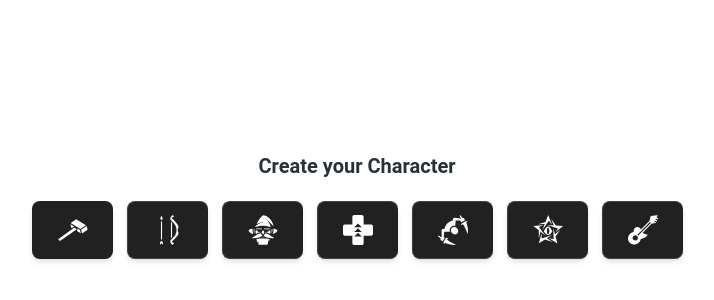
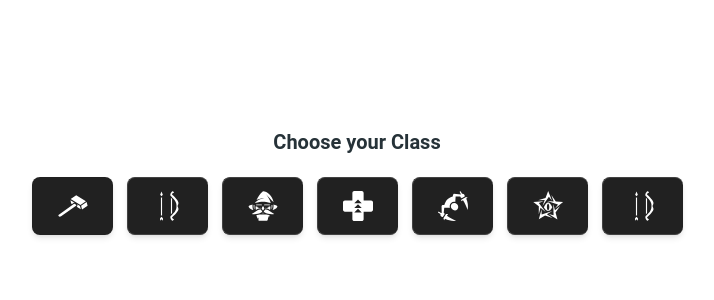
Before and after one commit to carlos-jmh/gpt-quest, a React (Vite) app in the folder gpt-quest-web/: page /character in a window 1280 px wide. Shown: the part 218-518 px from the top of the page, without its empty margins (283-997 px from the left). Built offline with nearby package versions, Linux system fonts and the light colour scheme.

Commit message:
added color to character selection

```diff
--- a/gpt-quest-web/src/pages/CharacterCreation.jsx
+++ b/gpt-quest-web/src/pages/CharacterCreation.jsx
@@ -1,4 +1,5 @@
-import {Button, ButtonGroup, Card, CardBody, Typography} from "@material-tailwind/react";
+import React, { useState } from 'react';
+
 import {
     Gi3DHammer,
     GiBowArrow,
@@ -8,26 +9,102 @@ import {
     GiWizardFace,
 } from "react-icons/gi";
 
+import {Button, ButtonGroup, Card, CardBody, Typography} from "@material-tailwind/react";
 
 function CharacterCreation() {
+    const [hoveredButton, setHoveredButton] = useState(null);
+
+    const handleButtonHover = (color) => {
+        setHoveredButton(color);
+    };
+
     return (
-        <Card className="w-full max-w-screen-md p-4 shadow-none">
-            <CardBody>
-                <Typography variant="h5" color="blue-gray" className="mb-5">
-                    Create your Character
-                </Typography>
-                <ButtonGroup className="gap-3.5 justify-center mb-4">
-                    <Button className="rounded-lg"><Gi3DHammer color={"white"} style={{ fontSize: '2rem' }}/></Button>
-                    <Button className="rounded-lg"><GiBowArrow color={"white"} style={{ fontSize: '2rem' }}/></Button>
-                    <Button className="rounded-lg"><GiWizardFace color={"white"} style={{ fontSize: '2rem' }}/></Button>
-                    <Button className="rounded-lg"><GiHealthIncrease color={"white"} style={{ fontSize: '2rem' }}/></Button>
-                    <Button className="rounded-lg"><GiRogue color={"white"} style={{ fontSize: '2rem' }}/></Button>
-                    <Button className="rounded-lg"><GiCursedStar color={"white"} style={{ fontSize: '2rem' }}/></Button>
-                    <Button className="rounded-lg"><GiGuitar color={"white"} style={{ fontSize: '2rem' }}/></Button>
-                </ButtonGroup>
-            </CardBody>
+        <Card className="w-full max-w-screen-md p-4 shadow-none" style={{ backgroundColor: "white" }}>
+            <Typography variant="h5" color="blue-gray" className="mb-5">
+                Choose your Class
+            </Typography>
+            <ButtonGroup className="gap-3.5 justify-center mb-4">
+                <Button
+                    className="rounded-lg"
+                    onMouseEnter={() => handleButtonHover('red')}
+                    onMouseLeave={() => handleButtonHover(null)}
+                    style={{
+                        backgroundColor: hoveredButton === 'red' ? 'red' : '',
+                        transition: 'background-color 0.3s',
+                    }}
+                >
+                    <Gi3DHammer color={"white"} style={{ fontSize: '2rem' }} />
+                </Button>
+                <Button
+                    className="rounded-lg"
+                    onMouseEnter={() => handleButtonHover('orange')}
+                    onMouseLeave={() => handleButtonHover(null)}
+                    style={{
+                        backgroundColor: hoveredButton === 'orange' ? 'orange' : '',
+                        transition: 'background-color 0.3s',
+                    }}
+                >
+                    <GiBowArrow color={"white"} style={{ fontSize: '2rem' }} />
+                </Button>
+                <Button
+                    className="rounded-lg"
+                    onMouseEnter={() => handleButtonHover('green')}
+                    onMouseLeave={() => handleButtonHover(null)}
+                    style={{
+                        backgroundColor: hoveredButton === 'green' ? 'green' : '',
+                        transition: 'background-color 0.3s',
+                    }}
+                >
+                    <GiWizardFace color={"white"} style={{ fontSize: '2rem' }} />
+                </Button>
+                <Button
+                    className="rounded-lg"
+                    onMouseEnter={() => handleButtonHover('yellow')}
+                    onMouseLeave={() => handleButtonHover(null)}
+                    style={{
+                        backgroundColor: hoveredButton === 'yellow' ? 'yellow' : '',
+                        transition: 'background-color 0.3s',
+                    }}
+                >
+                    <GiHealthIncrease color={"white"} style={{ fontSize: '2rem' }} />
+                </Button>
+                <Button
+                    className="rounded-lg"
+                    onMouseEnter={() => handleButtonHover('blue')}
+                    onMouseLeave={() => handleButtonHover(null)}
+                    style={{
+                        backgroundColor: hoveredButton === 'blue' ? 'blue' : '',
+                        transition: 'background-color 0.3s',
+                    }}
+                >
+                    <GiRogue color={"white"} style={{ fontSize: '2rem' }} />
+                </Button>
+                <Button
+                    className="rounded-lg"
+                    onMouseEnter={() => handleButtonHover('purple')}
+                    onMouseLeave={() => handleButtonHover(null)}
+                    style={{
+                        backgroundColor: hoveredButton === 'purple' ? 'purple' : '',
+                        transition: 'background-color 0.3s',
+                    }}
+                >
+                    <GiCursedStar color={"white"} style={{ fontSize: '2rem' }} />
+                </Button>
+                <Button
+                    className="rounded-lg"
+                    onMouseEnter={() => handleButtonHover('pink')}
+                    onMouseLeave={() => handleButtonHover(null)}
+                    style={{
+                        backgroundColor: hoveredButton === 'pink' ? 'pink' : '',
+                        transition: 'background-color 0.3s',
+                    }}
+                >
+                    <GiBowArrow color={"white"} style={{ fontSize: '2rem' }} />
+                </Button>
+            </ButtonGroup>
+            <CardBody />
         </Card>
-    )
+    );
 }
 
-export default CharacterCreation
+export default CharacterCreation;
```
